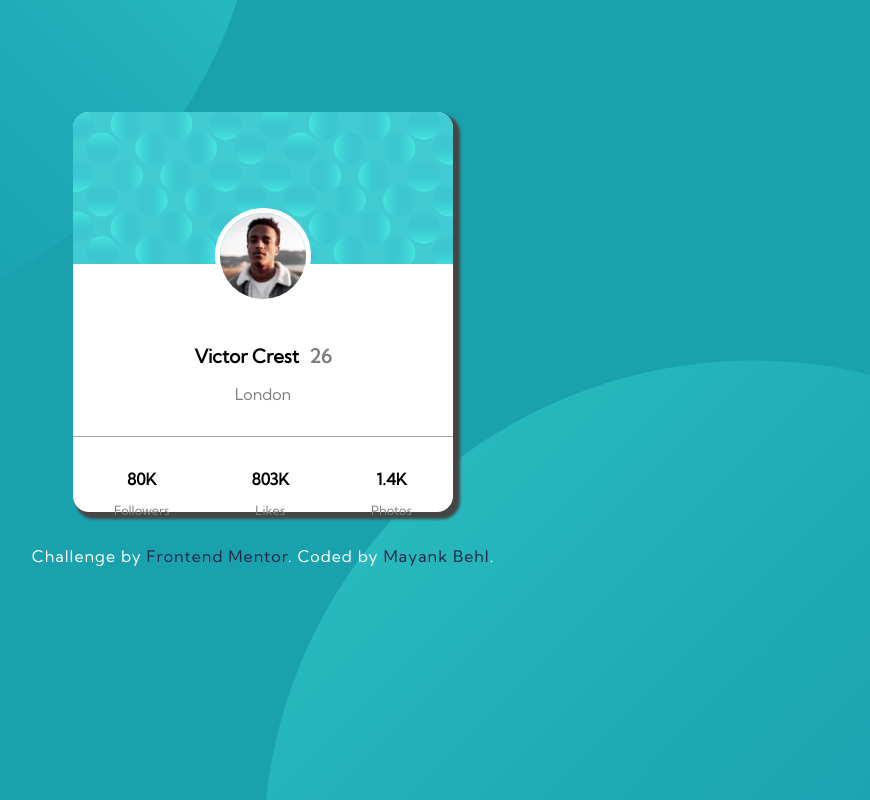
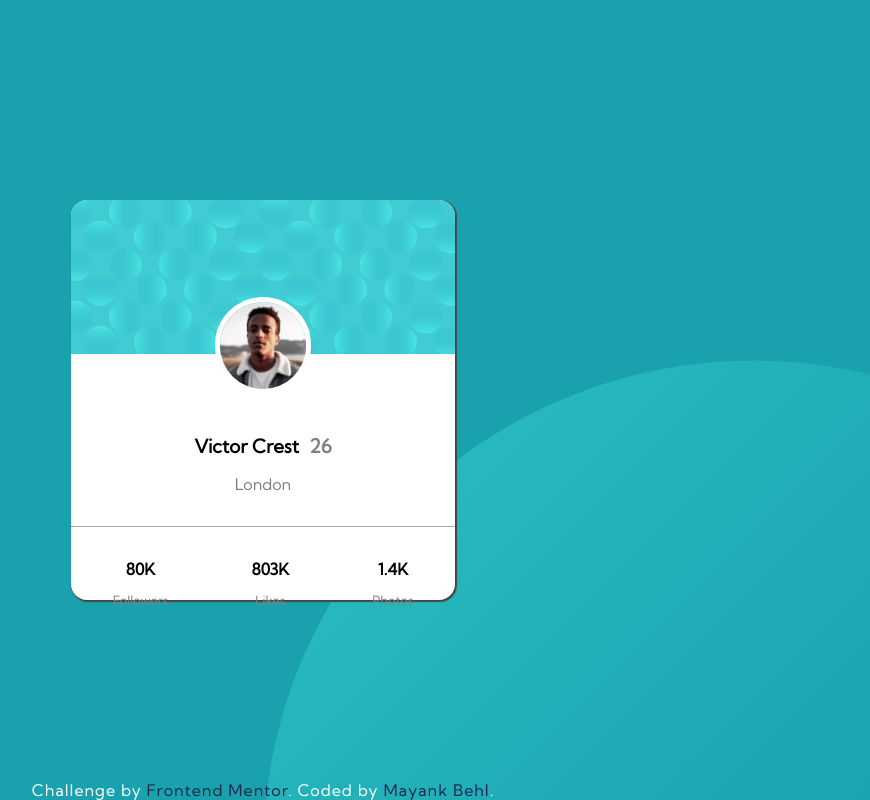
Before and after one commit to Mayank-Behl/Profile-card, a plain HTML site: page profile-card-component-main/index.html in a window 1536 px wide. Shown: the whole page, without its empty margins (505-1375 px from the left). Drawn offline with Linux system fonts and the light colour scheme.

Commit message:
Updated style.css
Media queries were improved to optimize viewport

```diff
--- a/profile-card-component-main/style.css
+++ b/profile-card-component-main/style.css
@@ -14,7 +14,7 @@ body{
     max-width: 400px;
     min-width: 300px;
     border-radius: 1rem;
-    box-shadow: 5px 5px 3px 2px rgb(70, 69, 69);
+    box-shadow: 1px 1px 1px 1px rgb(70, 69, 69);
     background-color: white;
 
 }
@@ -113,41 +113,73 @@ min-width: 100px;
     font-family: 'Kumbh Sans', sans-serif;
     margin-top: 1rem;
     letter-spacing: 1px;
+    display: absolute;
 }
 .attribution a {
     text-decoration: none;
     color: hsl(228, 39%, 20%);
 }
 
+/*-------------Media Queries----------------------*/
 @media all and (max-width: 980px){
     body{
         top: 0;
         overflow: hidden;
+
     }
     .card-container{
-    margin-left: auto;
-    margin-right: auto;
         width: 25%;
         margin-top: 3rem;
         margin-bottom: 1rem;
-    position: relative;
         max-height: 400px;
         min-height: 300px;
         max-width: 400px;
         min-width: 300px;
-
+        position: absolute;/*originally relative*/
+        top: 0; bottom: 0; left: 0; right: 0;
+        margin: auto;
+        display: block;
+        z-index: 1;
     }
     .attribution {
         font-size: 1rem;
-    text-align: center;
-    margin-top: auto;
         letter-spacing: 1px;
+        position: absolute;
+        top: 90; bottom: 0; left: 0; right: 0;
+        margin: auto;
+        display: block;
+        width: 70%;
     }
 
     }
 
-@media all and (max-width:200px){
-    html{
-        max-width: 100%;
+    @media all and (min-width:1440px){
+        body{
+            top: 0;
+            overflow: hidden;
+
         }
+        .card-container{
+            width: 25%;
+            margin-top: 3rem;
+            margin-bottom: 1rem;
+            max-height: 400px;
+            min-height: 300px;
+            max-width: 400px;
+            min-width: 300px;
+            position: absolute;/*originally relative*/
+            top: 0; bottom: 0; left: 0; right: 0;
+            margin: auto;
+            display: block;
         }
+        .attribution {
+            font-size: 1rem;
+            letter-spacing: 1px;
+            position: absolute;
+            top: 90; bottom: 0; left: 0; right: 0;
+            margin: auto;
+            display: block;
+            width: 100%;
+        }
+
+        }
```
Lines whose indentation alone changed are shown as unchanged.
